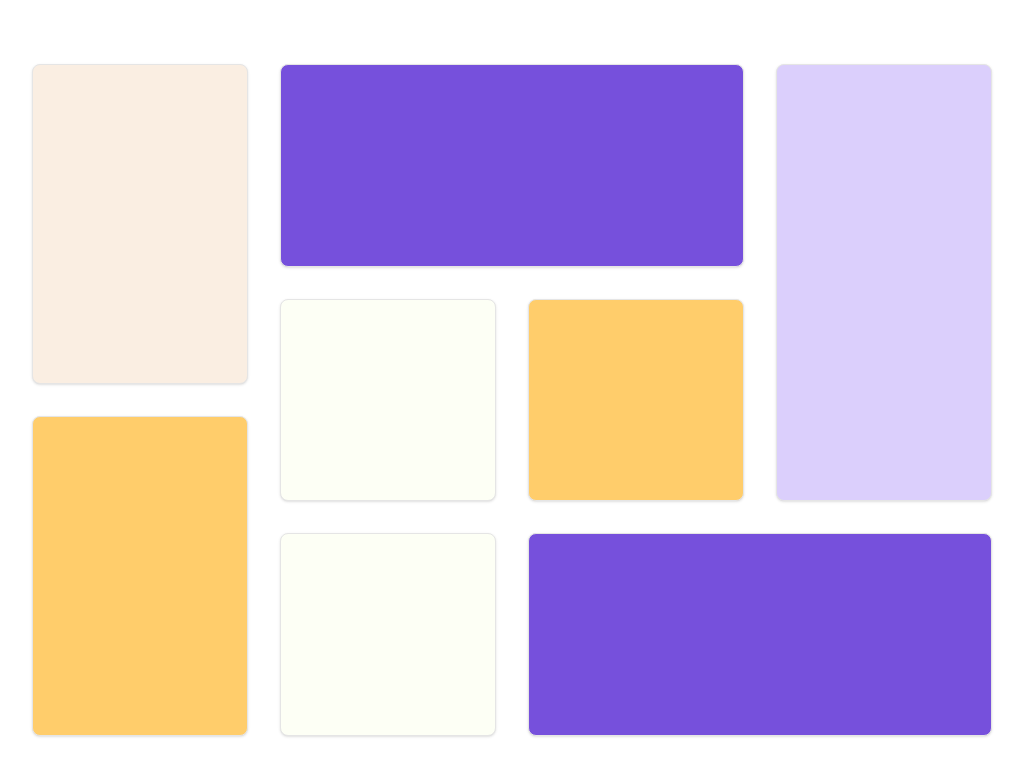
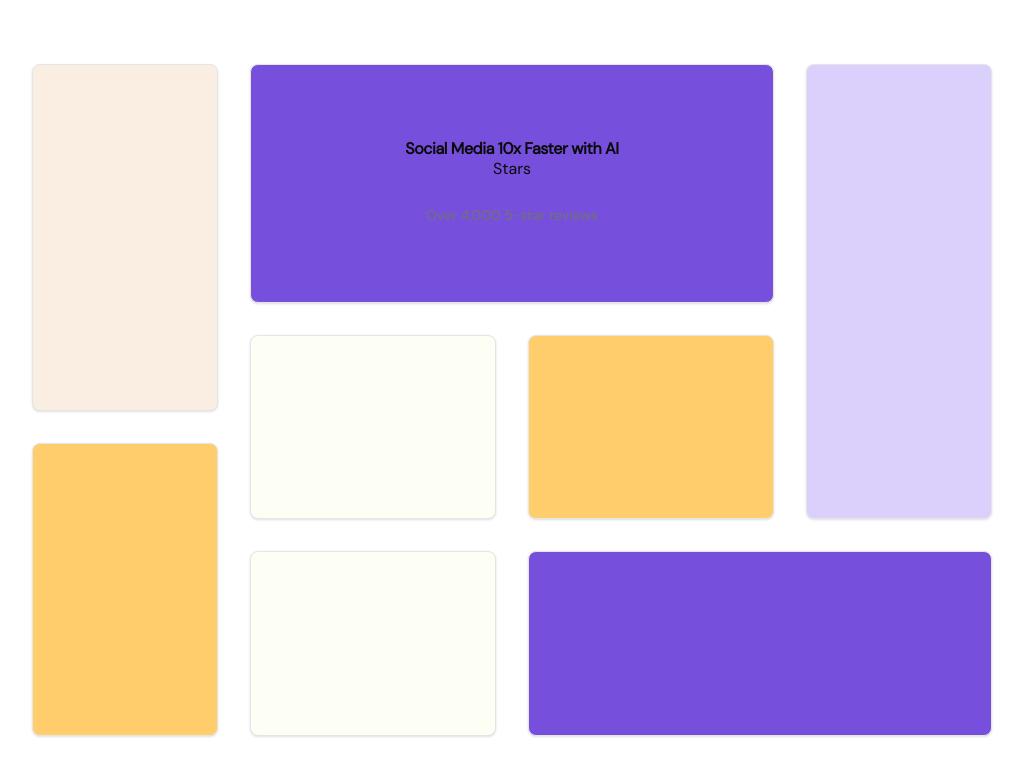
Before and after one commit to PushkinDenis/ai-social, a React (Vite) app: page / in a window 1280 px wide. Shown: the top 776 px of the page, without its empty margins (128-1151 px from the left). Built offline with nearby package versions, Linux system fonts and the light colour scheme.

Commit message:
Add star card

```diff
--- /dev/null
+++ b/src/components/organisms/cards/card-star/card-star.tsx
@@ -0,0 +1,10 @@
+import { FC } from 'react';
+import { Card, CardTitle, CardContent, CardDescription } from '@atoms';
+
+export const CardStar: FC = () => (
+  <Card colorSchema="purple">
+    <CardTitle>Social Media 10x Faster with AI</CardTitle>
+    <CardContent>Stars</CardContent>
+    <CardDescription>Over 4,000 5-star reviews</CardDescription>
+  </Card>
+);
--- /dev/null
+++ b/src/components/organisms/cards/card-star/index.ts
@@ -0,0 +1 @@
+export * from './card-star';
--- /dev/null
+++ b/src/components/organisms/cards/index.ts
@@ -0,0 +1 @@
+export * from './card-star';
--- a/src/components/organisms/index.ts
+++ b/src/components/organisms/index.ts
@@ -1 +1,2 @@
 export * from './layout';
+export * from './cards';
--- a/src/components/organisms/layout/layout.tsx
+++ b/src/components/organisms/layout/layout.tsx
@@ -1,9 +1,10 @@
 import { FC } from 'react';
 import { Card } from '@atoms';
+import { CardStar } from '../cards';
 
 export const Layout: FC = () => (
   <div className="grid-layout w-full h-full">
-    <div className="grid-area-a">{<Card colorSchema="purple" />}</div>
+    <div className="grid-area-a">{<CardStar />}</div>
     <div className="grid-area-b">{<Card colorSchema="white" />}</div>
     <div className="grid-area-c ">{<Card colorSchema="yellow" />}</div>
     <div className="grid-area-d">{<Card colorSchema="violet" />}</div>
```
